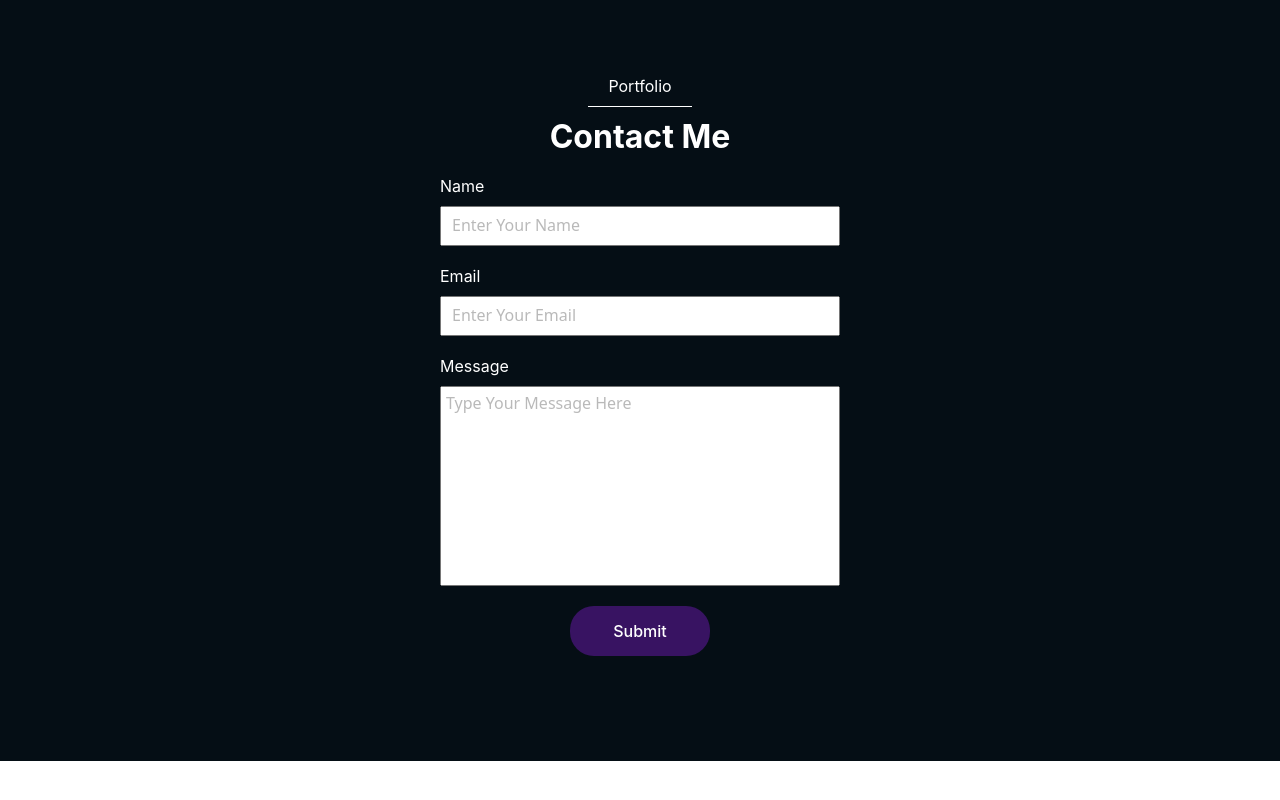
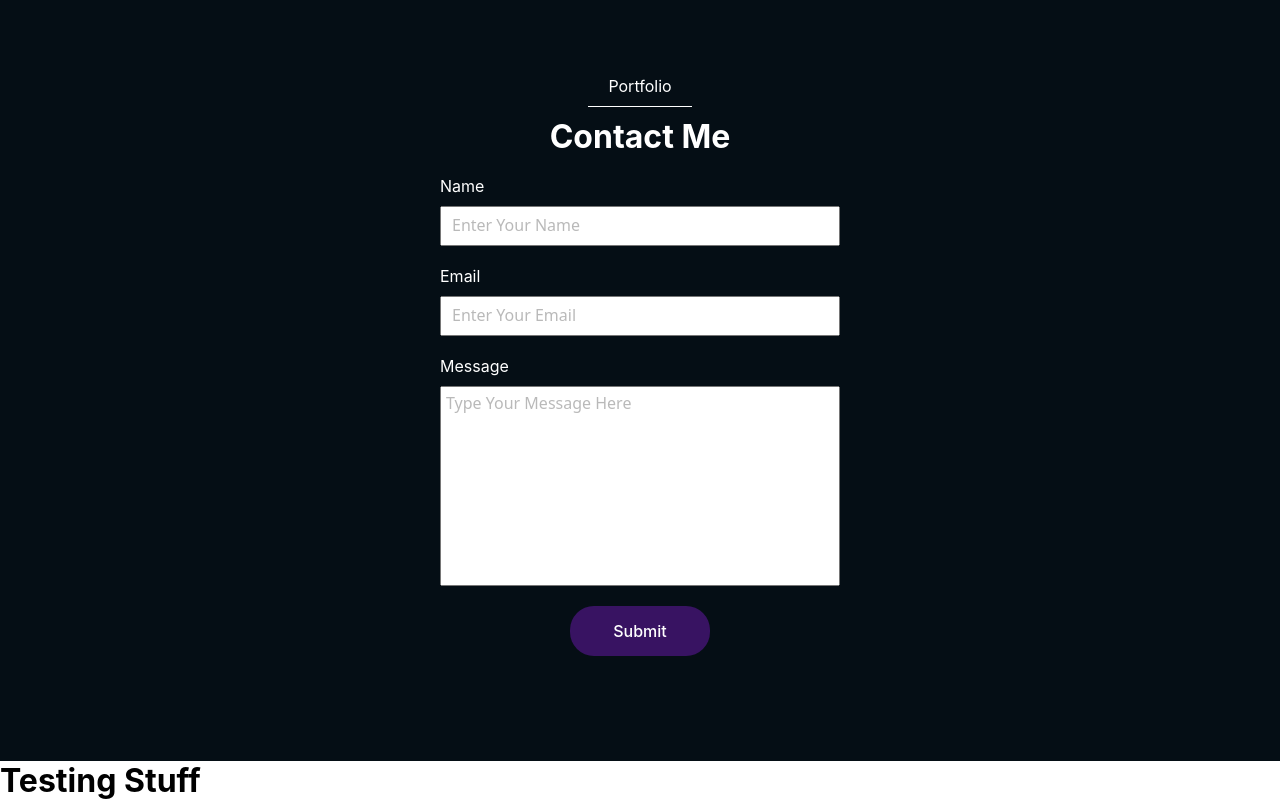
Before and after one commit to BryanF1nes/personal-portfolio, a React (Create React App) app: page / in a window 1280 px wide. Shown: the part 2439-3239 px from the top of the page. Before the commit the page ends 3200 px from the top, so only its background shows below. Built offline with nearby package versions, Linux system fonts and the light colour scheme; the HTML template or start-up script is replaced by a standard one.

Commit message:
Test Commit

```diff
--- a/src/App.js
+++ b/src/App.js
@@ -26,6 +26,7 @@ function App() {
       <Section darkMode={darkMode} />
       <Portfolio darkMode={darkMode} />
       <Contact darkMode={darkMode} />
+      <h1>Testing Stuff</h1>
     </div>
   );
 }
```
